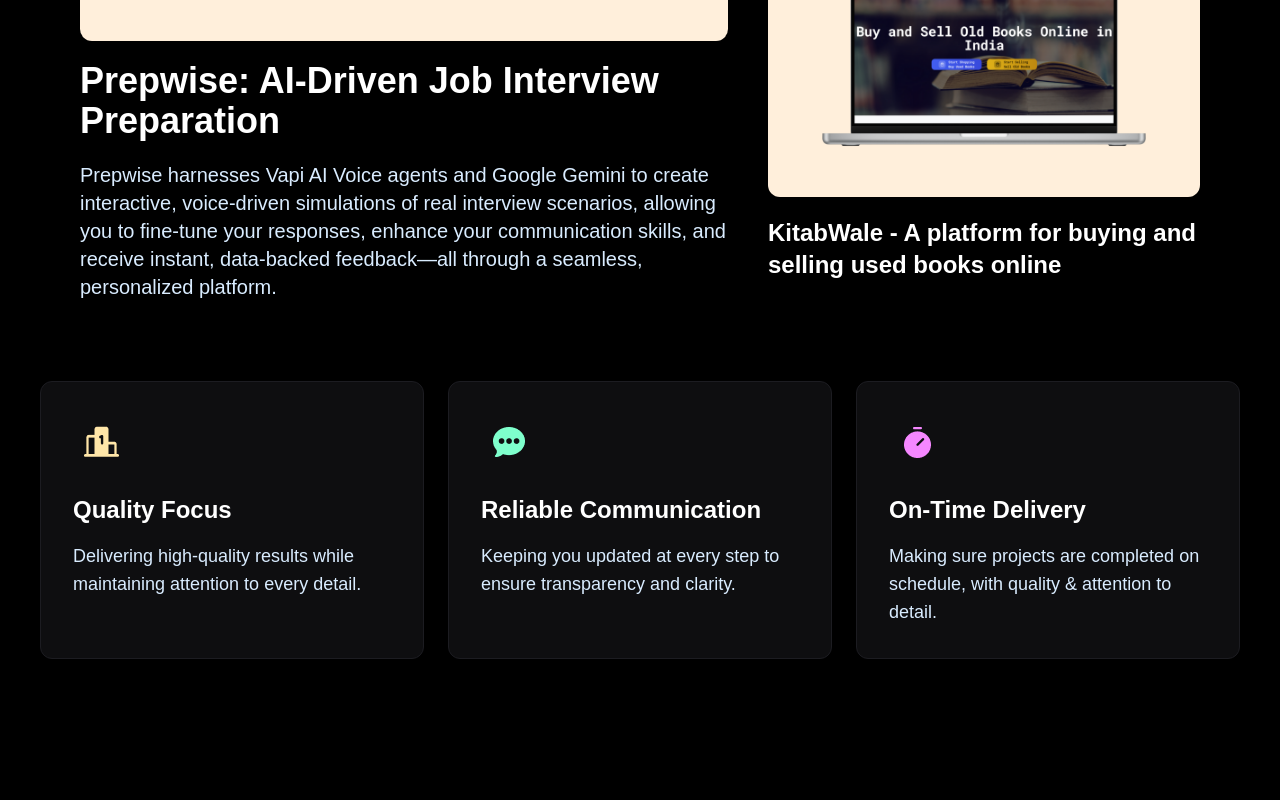
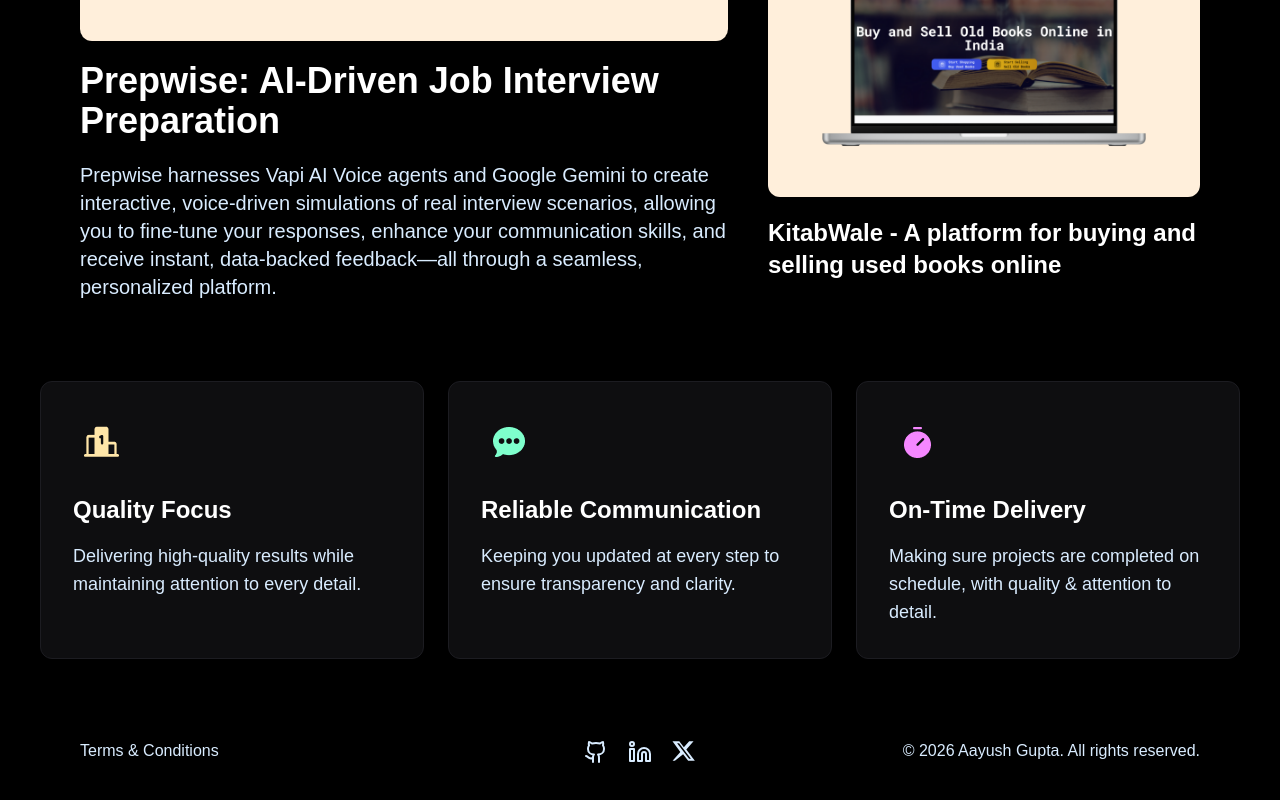
Before and after one commit to AayushGupta69/try, a Next.js app: page / in a window 1280 px wide. Shown: the part 1743-2543 px from the top of the page. Before the commit the page ends 2402 px from the top, so only its background shows below. Built offline with nearby package versions, Linux system fonts and the light colour scheme; a web font is replaced by a local one.

Commit message:
Added footer.js component

```diff
--- a/app/page.js
+++ b/app/page.js
@@ -1,5 +1,6 @@
 import Hero from "@/components/hero";
 import Navbar from "@/components/navbar";
+import Footer from "@/components/footer";
 import FeatureCards from "@/components/feature-cards";
 import AppShowcase from "@/components/showcase-section";
 
@@ -10,6 +11,7 @@
       <Hero />
       <AppShowcase />
       <FeatureCards />
+      <Footer />
     </>
   );
 }
--- /dev/null
+++ b/components/footer.js
@@ -0,0 +1,33 @@
+import { socialLinks } from "@/constants";
+
+const Footer = () => {
+  return (
+    <footer className="footer">
+      <div className="footer-container">
+        <div className="flex flex-col justify-center">
+          <p>Terms & Conditions</p>
+        </div>
+        <div className="socials">
+          {socialLinks.map((socialLink, index) => (
+            <div key={index} className="icon">
+              <a
+                href={socialLink.href}
+                target="_blank"
+                rel="noopener noreferrer"
+              >
+                <socialLink.icon className="inline-block" />
+              </a>
+            </div>
+          ))}
+        </div>
+        <div className="flex flex-col justify-center">
+          <p className="text-center md:text-end">
+            © {new Date().getFullYear()} Aayush Gupta. All rights reserved.
+          </p>
+        </div>
+      </div>
+    </footer>
+  );
+};
+
+export default Footer;
--- /dev/null
+++ b/components/x-icon.js
@@ -0,0 +1,13 @@
+export function XIcon({ size = 24 }) {
+  return (
+    <svg
+      width={size}
+      height={size}
+      viewBox="0 0 24 24"
+      fill="currentColor"
+      xmlns="http://www.w3.org/2000/svg"
+    >
+      <path d="M18.244 2.25h3.308l-7.227 8.26 8.502 11.24h-6.657l-5.07-6.614L2.896 21.75H.588l7.753-8.835L.461 2.25h6.826l4.566 6.03 5.331-6.03zm-1.161 17.52h1.833L7.084 4.126H5.117z" />
+    </svg>
+  );
+}
--- a/constants/index.js
+++ b/constants/index.js
@@ -1,3 +1,7 @@
+import { Github, Linkedin } from "lucide-react";
+
+import { XIcon } from "@/components/x-icon";
+
 export const navLinks = [
   {
     name: "Work",
@@ -52,3 +56,21 @@
     desc: "Making sure projects are completed on schedule, with quality & attention to detail.",
   },
 ];
+
+export const socialLinks = [
+  {
+    icon: Github,
+    href: "https://github.com/AayushGupta69",
+    label: "GitHub",
+  },
+  {
+    icon: Linkedin,
+    href: "https://linkedin.com/in/aayushgupta69",
+    label: "LinkedIn",
+  },
+  {
+    icon: XIcon,
+    href: "https://x.com/AayushGupta69",
+    label: "X",
+  },
+];
--- a/package.json
+++ b/package.json
@@ -11,6 +11,7 @@
   "dependencies": {
     "@gsap/react": "^2.1.2",
     "gsap": "^3.14.2",
+    "lucide-react": "0.575.0",
     "next": "16.1.6",
     "react": "19.2.3",
     "react-dom": "19.2.3"
```
Also changed, not shown: 1 other file (tests, documents, lock files or other folders).
